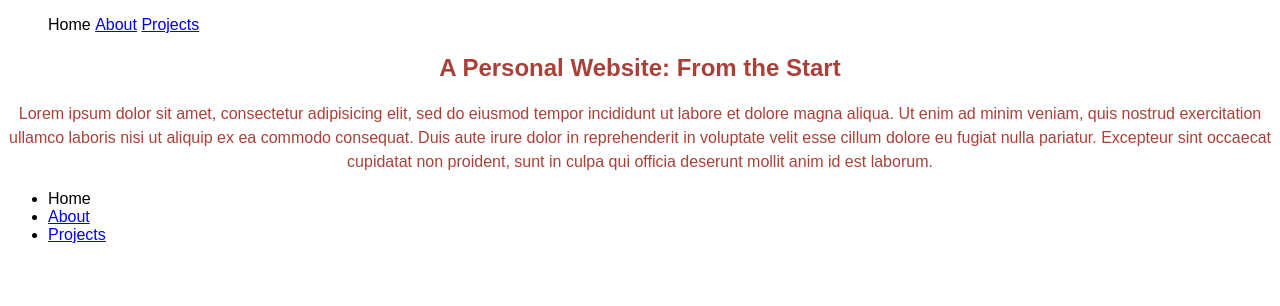
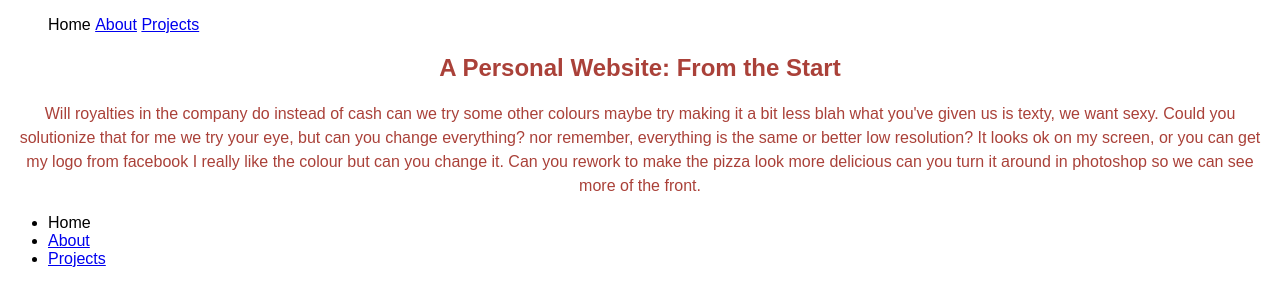
Before and after one commit to README1ST/readme1st.github.io, a plain HTML site: page index.html in a window 1280 px wide. Drawn offline with Linux system fonts and the light colour scheme.

Commit message:
:recycle: Add client lipsum... One of the funnier lipsums

```diff
--- a/index.html
+++ b/index.html
@@ -16,12 +16,7 @@
     </header>
     <section>
         <h2>A Personal Website: From the Start</h2>
-        <p>Lorem ipsum dolor sit amet, consectetur adipisicing elit, sed do eiusmod
-        tempor incididunt ut labore et dolore magna aliqua. Ut enim ad minim veniam,
-        quis nostrud exercitation ullamco laboris nisi ut aliquip ex ea commodo
-        consequat. Duis aute irure dolor in reprehenderit in voluptate velit esse
-        cillum dolore eu fugiat nulla pariatur. Excepteur sint occaecat cupidatat non
-        proident, sunt in culpa qui officia deserunt mollit anim id est laborum.</p>
+        <p>Will royalties in the company do instead of cash can we try some other colours maybe try making it a bit less blah what you've given us is texty, we want sexy. Could you solutionize that for me we try your eye, but can you change everything? nor remember, everything is the same or better low resolution? It looks ok on my screen, or you can get my logo from facebook I really like the colour but can you change it. Can you rework to make the pizza look more delicious can you turn it around in photoshop so we can see more of the front.</p>
         <ul>
             <li>Home</li>
             <li><a href="about.html">About</a></li>
```
